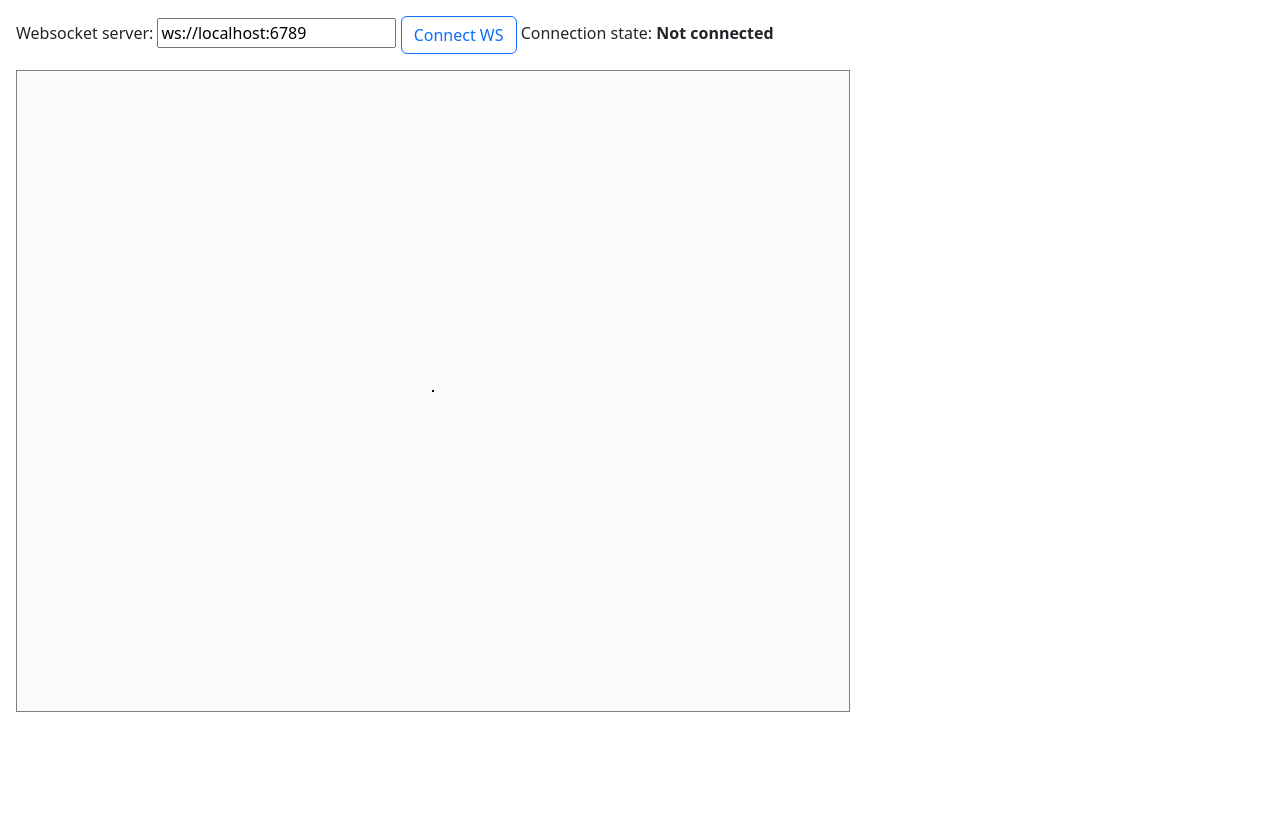
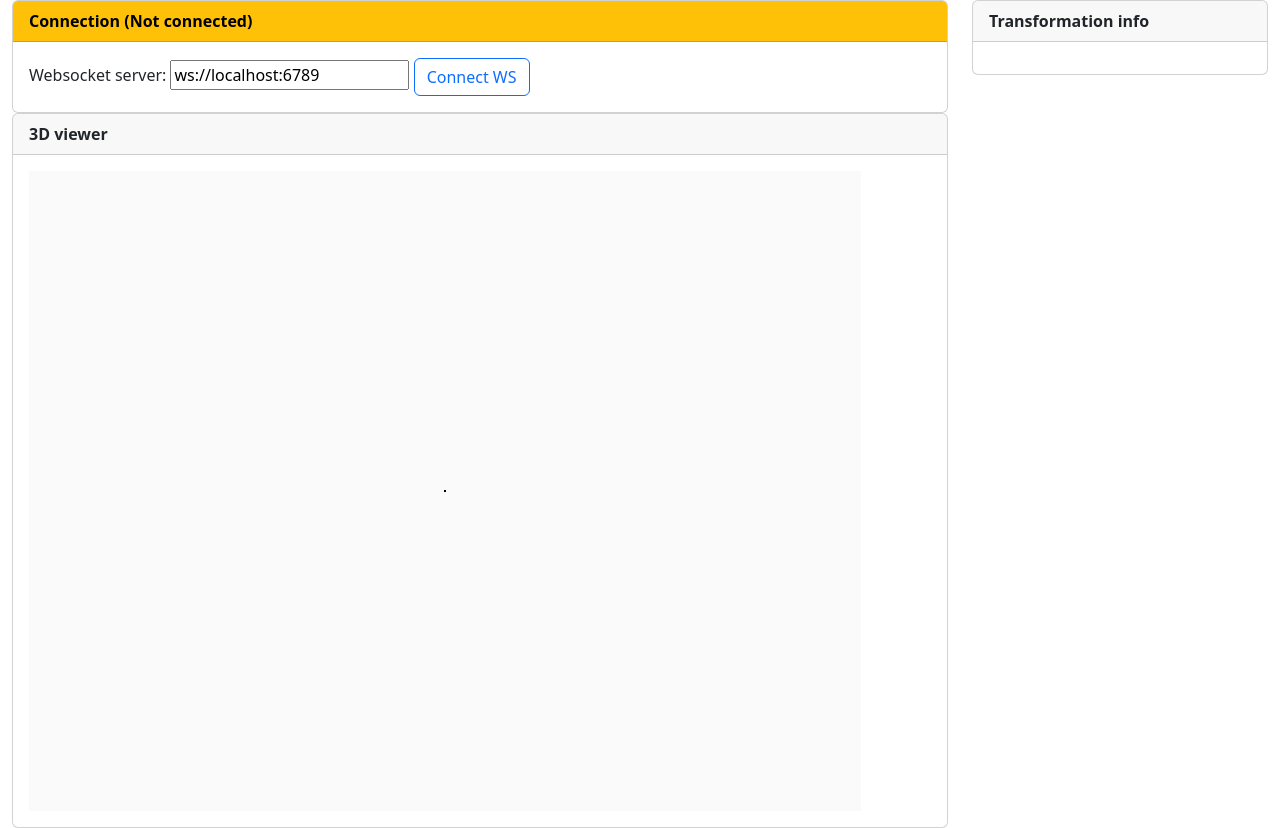
Before and after one commit to rwth-irt/SIMPLE-C-web_visualization, a Svelte app: page / in a window 1280 px wide. Before the commit the page ends 800 px from the top, so only its background shows below. Built offline with nearby package versions, Linux system fonts and the light colour scheme.

Commit message:
Apply bootstrap, three div size still wrong

```diff
--- a/src/App.svelte
+++ b/src/App.svelte
@@ -42,30 +42,44 @@
 </script>
 
 <main>
-    <div id="maindiv">
+    <div class="container-fluid">
+        <div class="row">
+            <div class="col-9">
+                <div class="card"> <!--use a bootstrap form for this-->
+                    <div
+                        class="fw-bold card-header {$state == 'Connected'
+                            ? 'text-bg-success'
+                            : 'text-bg-warning'}"
+                    >
+                        Connection ({$state})
+                    </div>
+                    <div class="card-body">
                         Websocket server: <input
                             type="text"
                             id="address_input"
                             bind:value={url}
                         />
-        <button on:click={on_connect_button} class="btn btn-outline-primary"
-            >Connect WS</button
+                        <button
+                            on:click={on_connect_button}
+                            class="btn btn-outline-primary">Connect WS</button
                         >
-        Connection state: <b>{$state}</b>
-        <div id="flexdiv">
+                    </div>
+                </div>
+                <div class="card">
+                    <div class="card-header fw-bold">3D viewer</div>
+                    <div class="card-body">
                         <Three></Three>
+                    </div>
+                </div>
+            </div>
+            <div class="col">
+                <div class="card">
+                    <div class="card-header fw-bold">Transformation info</div>
+                    <div class="card-body">
                         <TrafoOverview></TrafoOverview>
                     </div>
                 </div>
+            </div>
+        </div>
+    </div>
 </main>
-
-<style>
-    #flexdiv {
-        display: flex;
-        flex-direction: row;
-        flex-wrap: wrap;
-    }
-    #maindiv {
-        margin: 1em;
-    }
-</style>
--- a/src/Three.svelte
+++ b/src/Three.svelte
@@ -91,10 +91,3 @@
 </script>
 
 <div id="threediv" bind:this={div}></div>
-
-<style>
-    #threediv {
-        border: 1px solid gray;
-        margin-top: 1em;
-    }
-</style>
--- a/src/ws.ts
+++ b/src/ws.ts
@@ -21,15 +21,15 @@ export function connect_websocket(url: string, msg_callback: (data: any) => void
     socket.addEventListener("error", () => {
         error = true;
         socket = undefined;
-        console.log("Connection error");
-        state.set("Connection error");
+        console.log("Error");
+        state.set("Error");
     });
     socket.addEventListener("close", () => {
         socket = undefined;
         if (!error) {
             // on error, keep error message/state
-            console.log("Connection closed");
-            state.set("Connection closed");
+            console.log("Closed");
+            state.set("Closed");
         }
     });
 }
```
Lines whose indentation alone changed are shown as unchanged.
